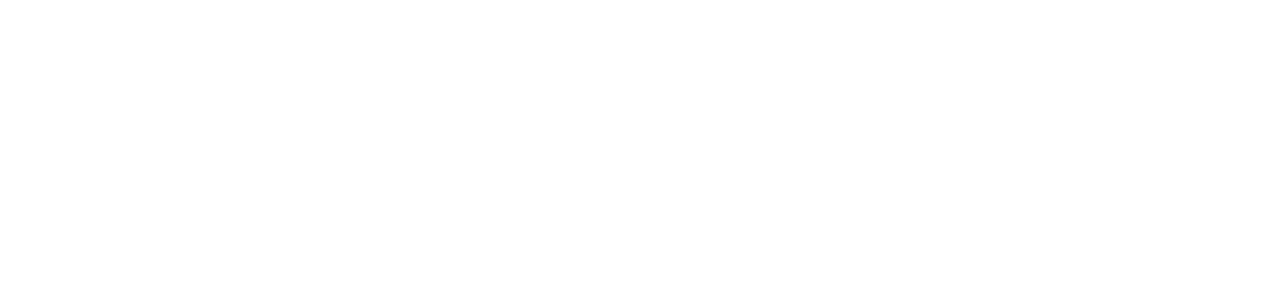
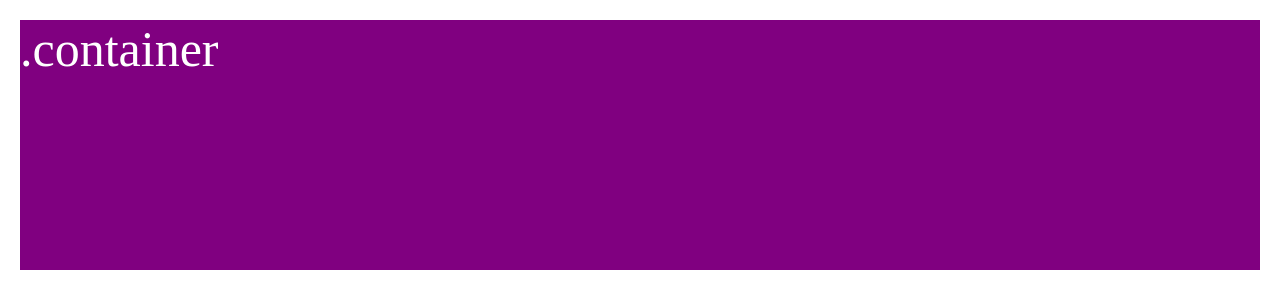
Before and after one commit to DylanVallejo/Bootstrap-FCC, a React (Create React App) app: page / in a window 1280 px wide. Shown: the top 308 px of the page. Built offline with nearby package versions, Linux system fonts and the light colour scheme.

Commit message:
adding dependencies bootstrap sweet lert react router sass

```diff
--- a/package.json
+++ b/package.json
@@ -6,9 +6,13 @@
     "@testing-library/jest-dom": "^5.16.5",
     "@testing-library/react": "^13.4.0",
     "@testing-library/user-event": "^13.5.0",
+    "bootstrap": "^5.2.3",
     "react": "^18.2.0",
     "react-dom": "^18.2.0",
+    "react-router-dom": "^6.8.1",
     "react-scripts": "5.0.1",
+    "sass": "^1.58.3",
+    "sweetalert2": "^11.7.2",
     "web-vitals": "^2.1.4"
   },
   "scripts": {
--- a/src/App.js
+++ b/src/App.js
@@ -1,10 +1,12 @@
 
-import './App.css';
+// import { BrowserRouter,Route,Routes } from 'react-router-dom';
+import './App.scss';
+
 
 function App() {
   return (
-    <div className="App">
-
+    <div className="container">
+      .container
     </div>
   );
 }
--- /dev/null
+++ b/src/App.scss
@@ -0,0 +1,7 @@
+.container{
+    height: 250px;
+    background-color: purple;
+    color: white;
+    font-size: 50px;
+    margin: 20px;
+}
--- a/src/index.js
+++ b/src/index.js
@@ -1,6 +1,6 @@
 import React from 'react';
 import ReactDOM from 'react-dom/client';
-import './index.css';
+import './index.scss';
 import App from './App';
 
 const root = ReactDOM.createRoot(document.getElementById('root'));
--- /dev/null
+++ b/src/index.scss
@@ -0,0 +1,5 @@
+*{
+  margin: 0px;
+  padding: 0px;
+
+}
```
Also changed, not shown: src/App.css (deleted, +0 -38 lines), src/components/footer/Footer.jsx (added, +9 -0 lines), src/components/header/Header.jsx (added, +9 -0 lines), src/components/home/Home.jsx (added, +9 -0 lines), src/index.css (deleted, +0 -13 lines), 1 other file (tests, documents, lock files or other folders).
